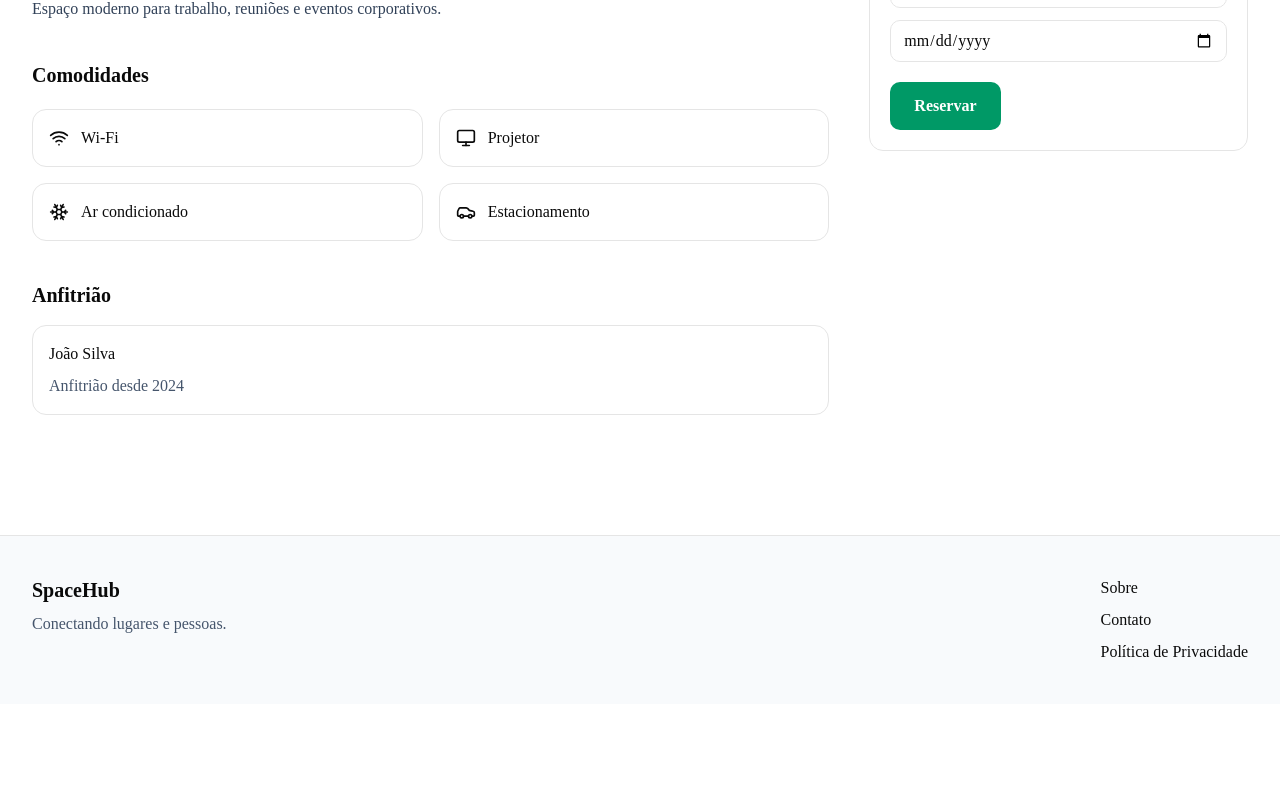
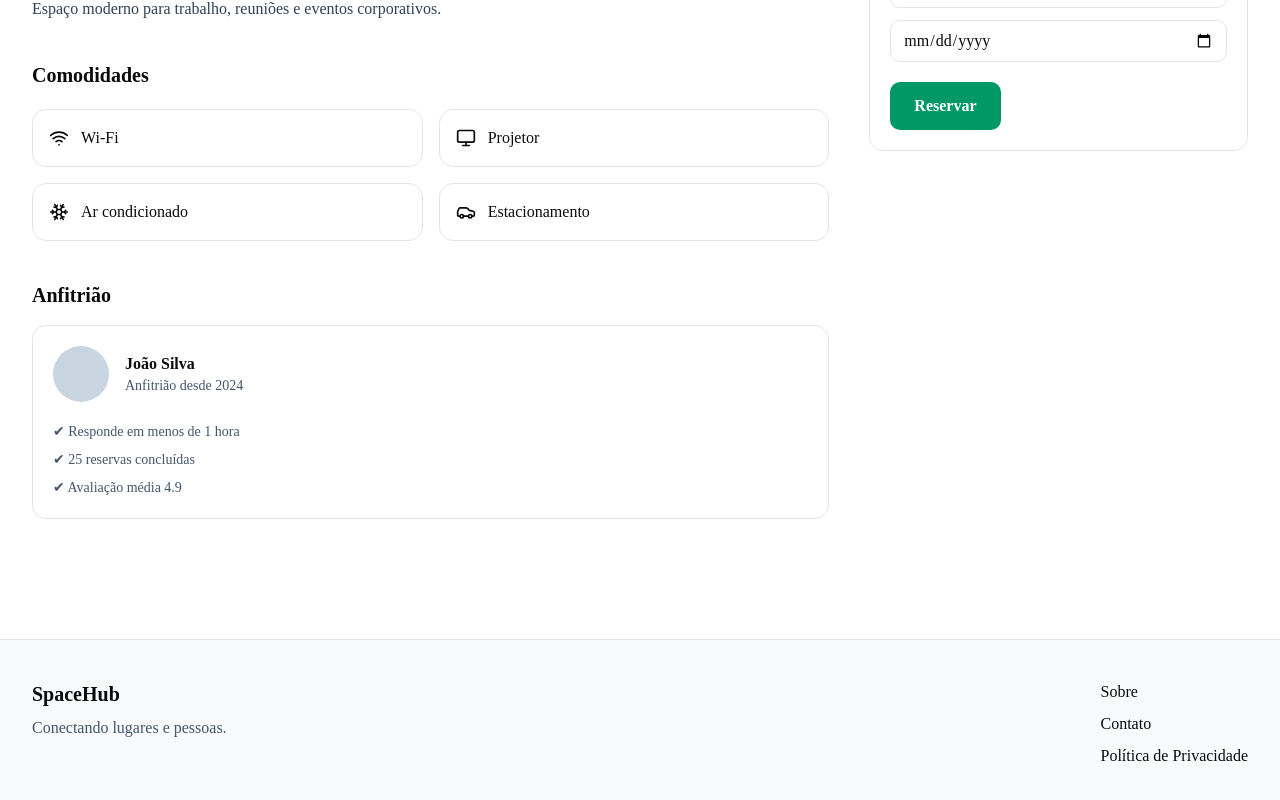
Before and after one commit to isaias30silva/SpaceHub_Conectando_Lugares_E_Pessoas_FRONTEND, a Next.js app in the folder spacehub-front/: page /spaces/1 in a window 1280 px wide. Shown: the part 644-1444 px from the top of the page. Before the commit the page ends 1348 px from the top, so only its background shows below. Built offline with nearby package versions, Linux system fonts and the light colour scheme.

Commit message:
feat(space-details): card de detalhes do host-anfitrião

```diff
--- a/spacehub-front/src/components/space-details/HostInfo.tsx
+++ b/spacehub-front/src/components/space-details/HostInfo.tsx
@@ -1,18 +1,58 @@
 export default function HostInfo() {
   return (
     <section className="mt-10">
-      <h2 className="font-semibold text-xl">Anfitrião</h2>
+      <h2
+        className="
+          text-xl
+          font-semibold
+        "
+      >
+        Anfitrião
+      </h2>
 
       <div
         className="
           mt-4
           border
           rounded-xl
-          p-4
+          p-5
         "
       >
-        João Silva
-        <p className="mt-2 text-slate-600">Anfitrião desde 2024</p>
+        <div
+          className="
+            flex
+            items-center
+            gap-4
+          "
+        >
+          <div
+            className="
+              h-14
+              w-14
+              rounded-full
+              bg-slate-300
+            "
+          />
+
+          <div>
+            <h3 className="font-semibold">João Silva</h3>
+
+            <p className="text-sm text-slate-600">Anfitrião desde 2024</p>
+          </div>
+        </div>
+
+        <div
+          className="
+            mt-5
+            space-y-2
+            text-sm
+            text-slate-600
+          "
+        >
+          <p>✔ Responde em menos de 1 hora</p>
+          <p>✔ 25 reservas concluídas</p>
+          <p>✔ Avaliação média 4.9</p>
+        </div>
       </div>
     </section>
   );
```
